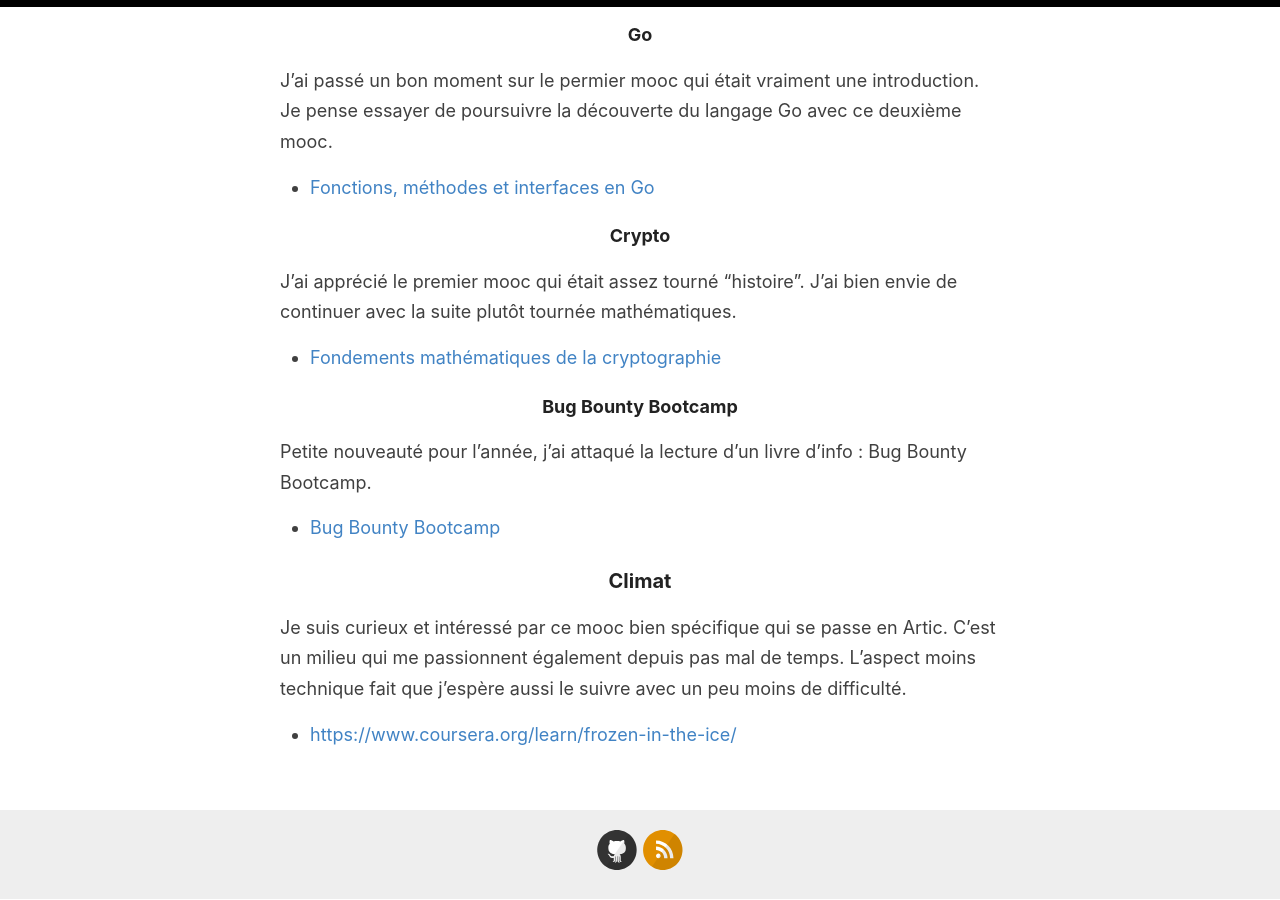
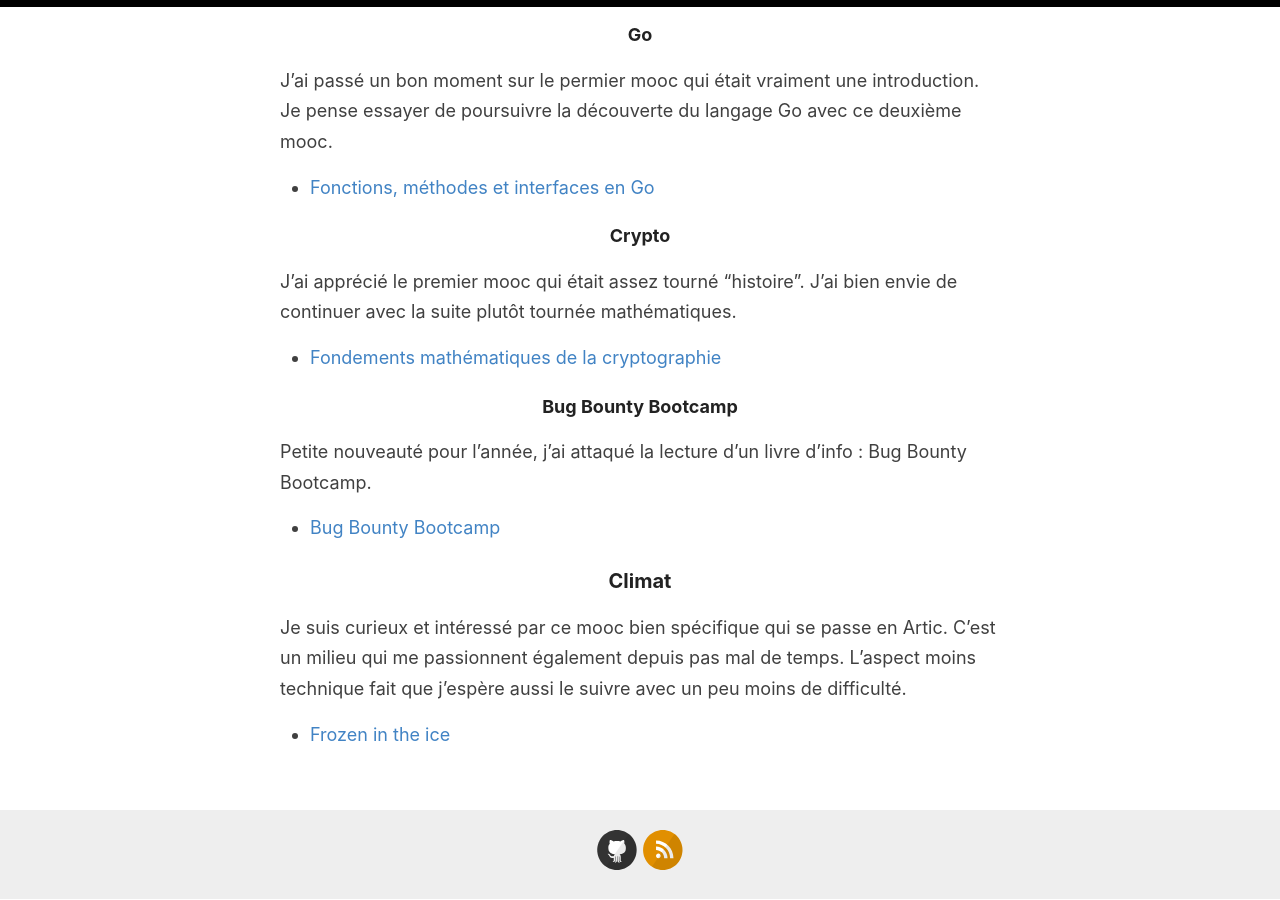
Before and after one commit to homeostasie/bouquins, a Jekyll site: the page built from _posts/2024-01-01-mooc-2024.md, in a window 1280 px wide and 900 px high, scrolled down 719 px. Built offline with Jekyll 4.4.1, drawn with Linux system fonts in a browser that asks for light colours; some of the changed lines change nothing that is shown.

Commit message:
amélioration lien url

```diff
--- a/_posts/2024-01-01-mooc-2024.md
+++ b/_posts/2024-01-01-mooc-2024.md
@@ -38,4 +38,4 @@ Petite nouveauté pour l'année, j'ai attaqué la lecture d'un livre d'info : Bu
 
 Je suis curieux et intéressé par ce mooc bien spécifique qui se passe en Artic. C'est un milieu qui me passionnent également depuis pas mal de temps. L'aspect moins technique fait que j'espère aussi le suivre avec un peu moins de difficulté.
 
-* [https://www.coursera.org/learn/frozen-in-the-ice/](https://www.coursera.org/learn/frozen-in-the-ice/)
+* [Frozen in the ice](https://www.coursera.org/learn/frozen-in-the-ice/)
```
